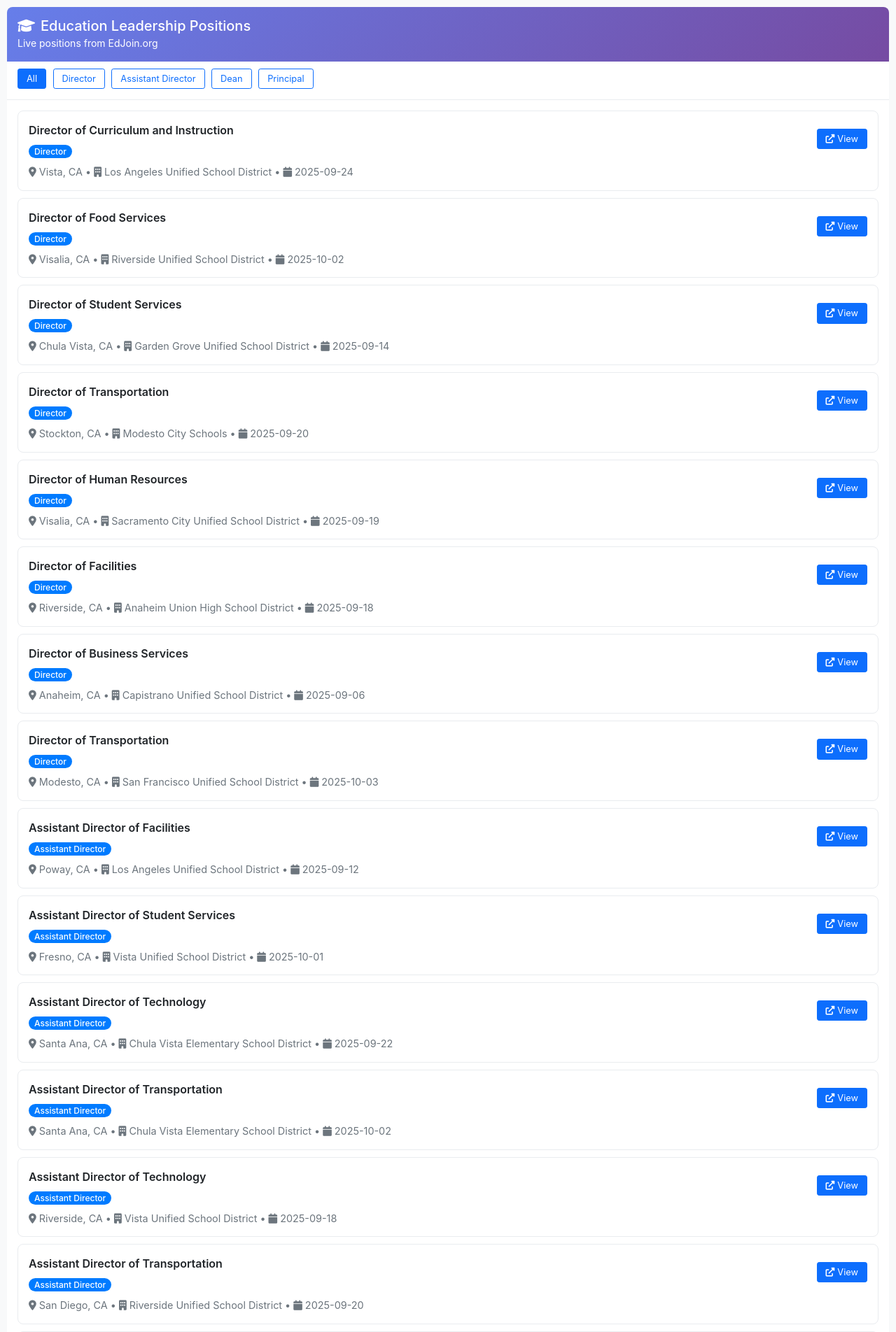
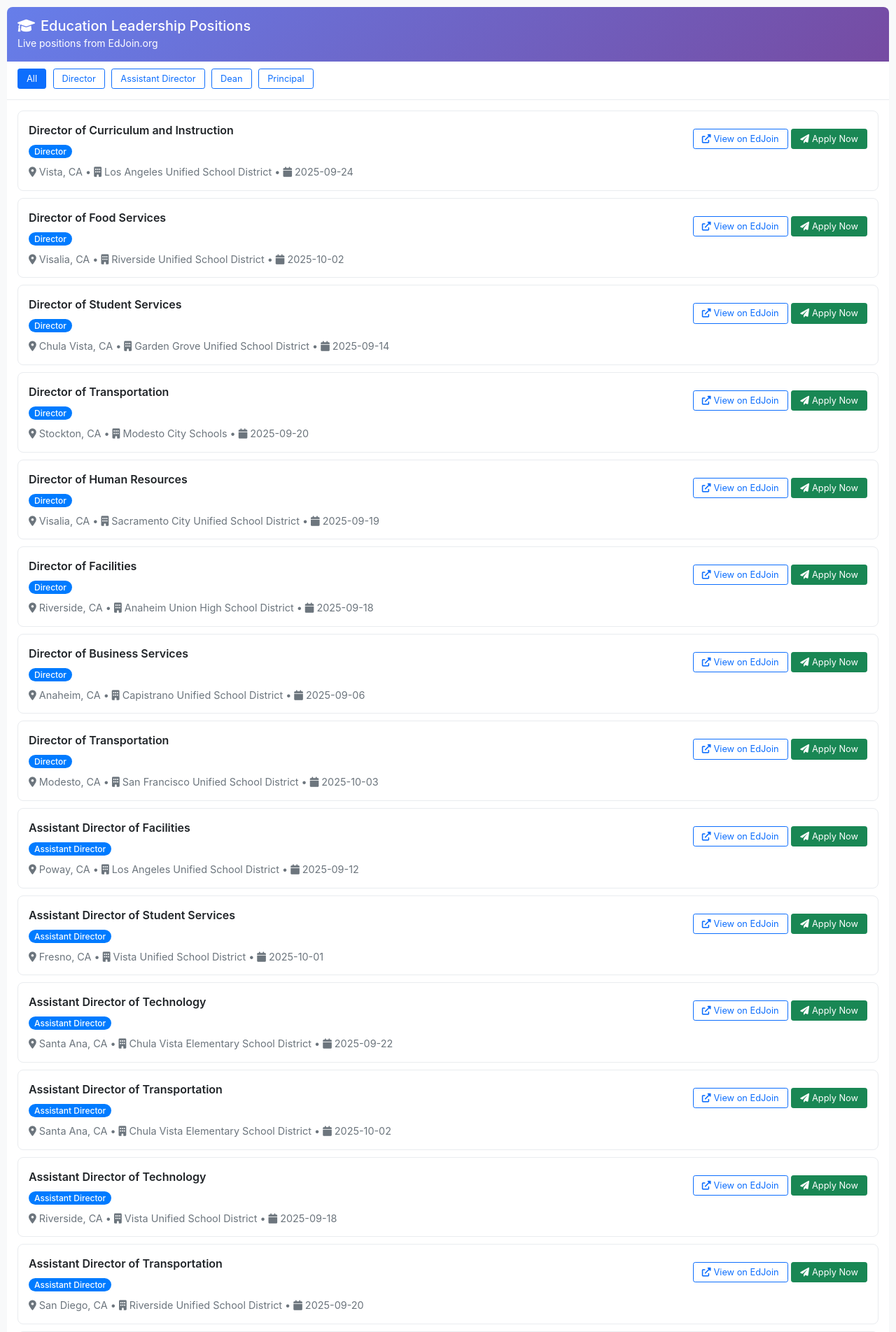
Before and after one commit to yaro360/EducationEdJoin, a Flask app: page /embed in a window 1280 px wide. Shown: the top 1904 px of the page at 70% size. Run offline with Flask 3, Linux system fonts and the light colour scheme; some libraries are stand-ins or nearby versions.

Commit message:
Add Apply Now buttons to embed templates

```diff
--- a/templates/embed.html
+++ b/templates/embed.html
@@ -102,8 +102,11 @@
                             </div>
                         </div>
                         <div class="job-actions">
-                            <a href="{{ job.url }}" target="_blank" class="btn btn-primary btn-sm">
-                                <i class="fas fa-external-link-alt me-1"></i>View
+                            <a href="{{ job.url }}" target="_blank" class="btn btn-outline-primary btn-sm">
+                                <i class="fas fa-external-link-alt me-1"></i>View on EdJoin
+                            </a>
+                            <a href="/apply/{{ loop.index0 }}" target="_blank" class="btn btn-success btn-sm">
+                                <i class="fas fa-paper-plane me-1"></i>Apply Now
                             </a>
                         </div>
                     </div>
```
Also changed, not shown: templates/embed_enhanced.html (+5 -2 lines).
